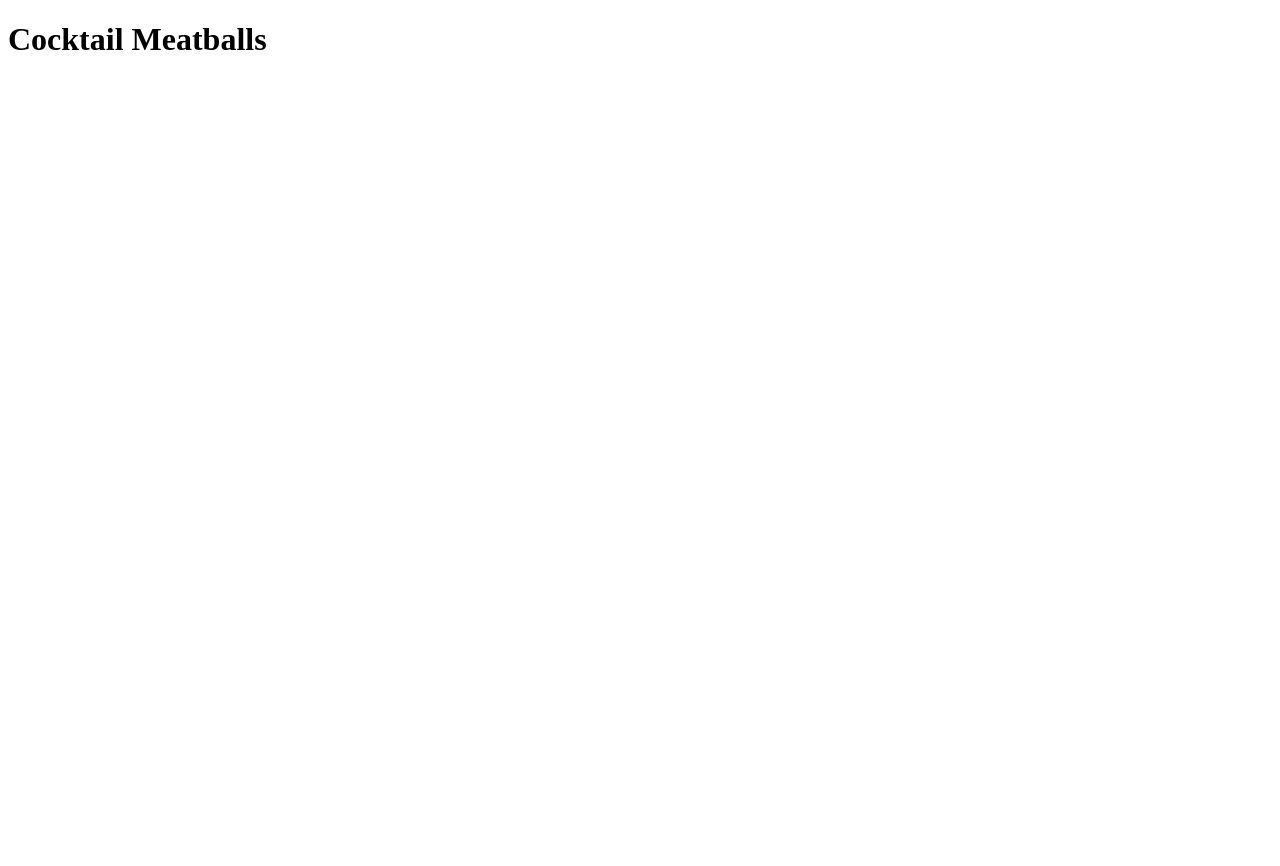
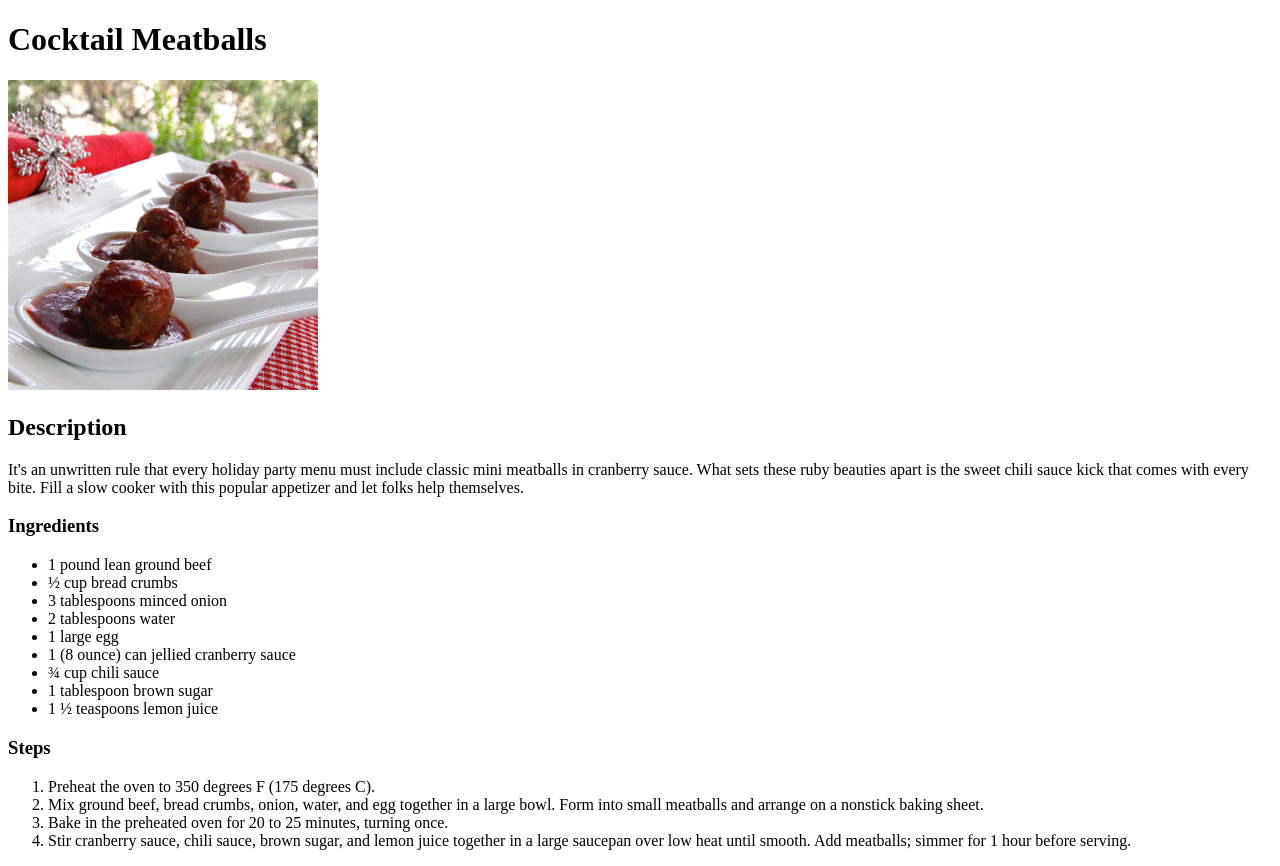
Before and after one commit to EternalMeek/odin-recipes, a plain HTML site: page recipes/CocktailMeatballs.html in a window 1280 px wide. Before the commit the page ends 800 px from the top, so only its background shows below. Drawn offline with Linux system fonts and the light colour scheme.

Commit message:
Iteration 3, finished recipe content for Cocktail Meatballs

```diff
--- a/recipes/CocktailMeatballs.html
+++ b/recipes/CocktailMeatballs.html
@@ -9,6 +9,35 @@
 
 <body>
     <h1>Cocktail Meatballs</h1>
+    <img src="CocktailMeatballs.jpeg" alt="picture of Cocktail Meatballs, meatballs in spoon" height="310" width="310">
+
+    <h2>Description</h2>
+    <p>It's an unwritten rule that every holiday party menu must include classic mini meatballs in cranberry sauce. What
+        sets these ruby beauties apart is the sweet chili sauce kick that comes with every bite. Fill a slow cooker with
+        this popular appetizer and let folks help themselves.</p>
+
+    <h3>Ingredients</h3>
+    <ul>
+        <li>1 pound lean ground beef</li>
+        <li>½ cup bread crumbs</li>
+        <li>3 tablespoons minced onion</li>
+        <li>2 tablespoons water</li>
+        <li>1 large egg</li>
+        <li>1 (8 ounce) can jellied cranberry sauce</li>
+        <li>¾ cup chili sauce</li>
+        <li>1 tablespoon brown sugar</li>
+        <li>1 ½ teaspoons lemon juice</li>
+    </ul>
+
+    <h3>Steps</h3>
+    <ol>
+        <li>Preheat the oven to 350 degrees F (175 degrees C).</li>
+        <li>Mix ground beef, bread crumbs, onion, water, and egg together in a large bowl. Form into small meatballs and
+            arrange on a nonstick baking sheet.</li>
+        <li>Bake in the preheated oven for 20 to 25 minutes, turning once.</li>
+        <li>Stir cranberry sauce, chili sauce, brown sugar, and lemon juice together in a large saucepan over low heat
+            until smooth. Add meatballs; simmer for 1 hour before serving.</li>
+    </ol>
 </body>
 
 </html>
```
Also changed, not shown: recipes/CocktailMeatballs.jpeg (added), recipes/GrinchKabobs.jpeg (added), recipes/Lasagna.webp (added), recipes/StuffedDates.jpeg (added).
